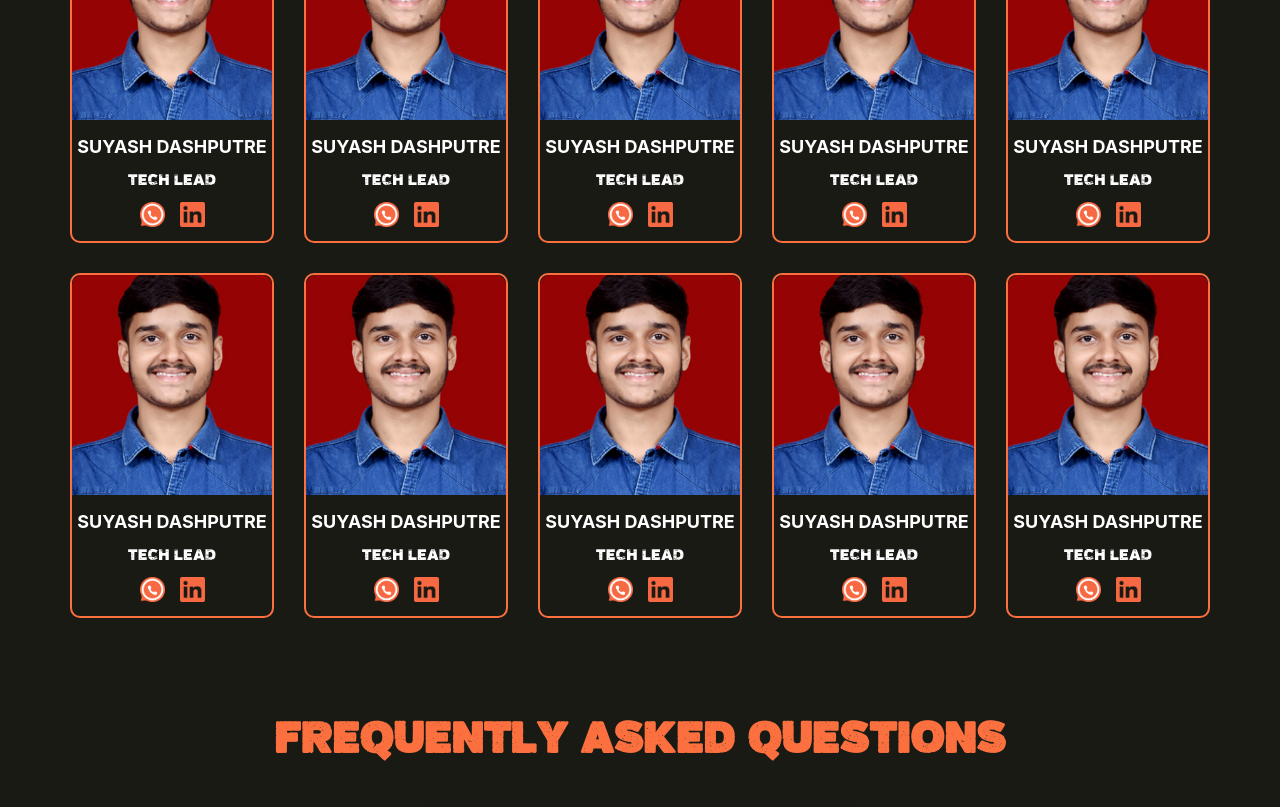
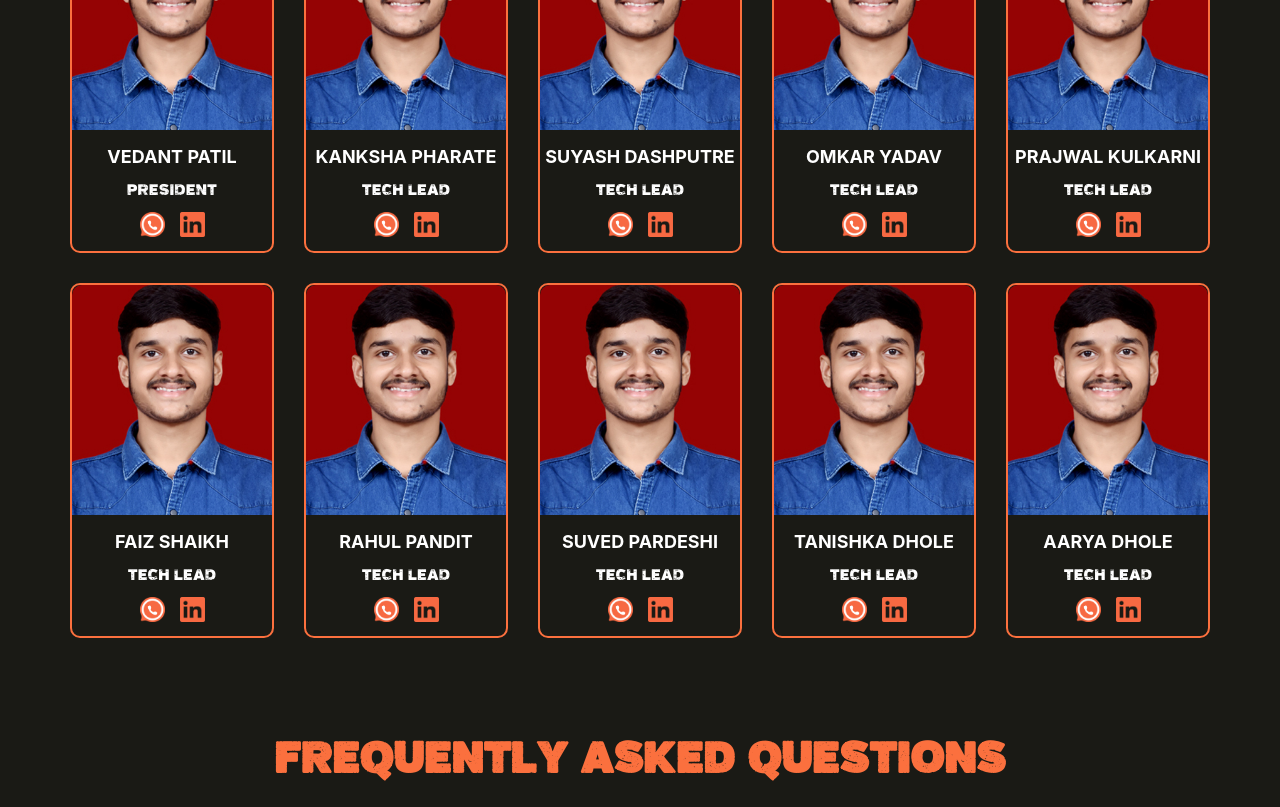
Before and after one commit to suyashcodes/zion2k24, a React (Create React App) app: page / in a window 1280 px wide. Shown: the part 4920-5727 px from the top of the page. Built offline with nearby package versions, Linux system fonts and the light colour scheme.

Commit message:
git commit -m "Team updated"

```diff
--- a/src/components/eventteam/Eventteam.jsx
+++ b/src/components/eventteam/Eventteam.jsx
@@ -11,7 +11,42 @@ const EventTeam = () => {
             src="./assets/Suyash_Dashputre.jpg"
             alt="Team Member 1"
           />
-          <h2 className="eventteam-name">SUYASH DASHPUTRE</h2>
+          <h2 className="eventteam-name">VEDANT PATIL</h2>
+          <p className="eventteam-position">PRESIDENT</p>
+          <div className="eventteam-social">
+            <a
+              className="whatsapp-anchor"
+              href="wa.me/+919922026188"
+              target="_blank"
+              rel="noopener noreferrer"
+            >
+              <img
+                className="socialImg"
+                src={"./assets/whatsapp.png"}
+                alt="Whatsapp Icons"
+              />
+            </a>
+            <a
+              className="whatsapp-anchor"
+              href="https://www.linkedin.com/in/codersuyash/"
+              target="_blank"
+              rel="noopener noreferrer"
+            >
+              <img
+                className="socialImg"
+                src={"./assets/linkedin.png"}
+                alt="Whatsapp Icons"
+              />
+            </a>
+          </div>
+        </div>
+        <div className="eventteam-card">
+          <img
+            className="eventteam-img"
+            src="./assets/Suyash_Dashputre.jpg"
+            alt="Team Member 1"
+          />
+          <h2 className="eventteam-name">KANKSHA PHARATE</h2>
           <p className="eventteam-position">Tech Lead</p>
           <div className="eventteam-social">
             <a
@@ -81,7 +116,7 @@ const EventTeam = () => {
             src="./assets/Suyash_Dashputre.jpg"
             alt="Team Member 1"
           />
-          <h2 className="eventteam-name">SUYASH DASHPUTRE</h2>
+          <h2 className="eventteam-name">OMKAR YADAV</h2>
           <p className="eventteam-position">Tech Lead</p>
           <div className="eventteam-social">
             <a
@@ -116,7 +151,7 @@ const EventTeam = () => {
             src="./assets/Suyash_Dashputre.jpg"
             alt="Team Member 1"
           />
-          <h2 className="eventteam-name">SUYASH DASHPUTRE</h2>
+          <h2 className="eventteam-name">PRAJWAL KULKARNI</h2>
           <p className="eventteam-position">Tech Lead</p>
           <div className="eventteam-social">
             <a
@@ -151,7 +186,7 @@ const EventTeam = () => {
             src="./assets/Suyash_Dashputre.jpg"
             alt="Team Member 1"
           />
-          <h2 className="eventteam-name">SUYASH DASHPUTRE</h2>
+          <h2 className="eventteam-name">FAIZ SHAIKH</h2>
           <p className="eventteam-position">Tech Lead</p>
           <div className="eventteam-social">
             <a
@@ -186,7 +221,7 @@ const EventTeam = () => {
             src="./assets/Suyash_Dashputre.jpg"
             alt="Team Member 1"
           />
-          <h2 className="eventteam-name">SUYASH DASHPUTRE</h2>
+          <h2 className="eventteam-name">RAHUL PANDIT</h2>
           <p className="eventteam-position">Tech Lead</p>
           <div className="eventteam-social">
             <a
@@ -221,7 +256,7 @@ const EventTeam = () => {
             src="./assets/Suyash_Dashputre.jpg"
             alt="Team Member 1"
           />
-          <h2 className="eventteam-name">SUYASH DASHPUTRE</h2>
+          <h2 className="eventteam-name">SUVED PARDESHI</h2>
           <p className="eventteam-position">Tech Lead</p>
           <div className="eventteam-social">
             <a
@@ -256,7 +291,7 @@ const EventTeam = () => {
             src="./assets/Suyash_Dashputre.jpg"
             alt="Team Member 1"
           />
-          <h2 className="eventteam-name">SUYASH DASHPUTRE</h2>
+          <h2 className="eventteam-name">TANISHKA DHOLE</h2>
           <p className="eventteam-position">Tech Lead</p>
           <div className="eventteam-social">
             <a
@@ -291,42 +326,7 @@ const EventTeam = () => {
             src="./assets/Suyash_Dashputre.jpg"
             alt="Team Member 1"
           />
-          <h2 className="eventteam-name">SUYASH DASHPUTRE</h2>
-          <p className="eventteam-position">Tech Lead</p>
-          <div className="eventteam-social">
-            <a
-              className="whatsapp-anchor"
-              href="wa.me/+919922026188"
-              target="_blank"
-              rel="noopener noreferrer"
-            >
-              <img
-                className="socialImg"
-                src={"./assets/whatsapp.png"}
-                alt="Whatsapp Icons"
-              />
-            </a>
-            <a
-              className="whatsapp-anchor"
-              href="https://www.linkedin.com/in/codersuyash/"
-              target="_blank"
-              rel="noopener noreferrer"
-            >
-              <img
-                className="socialImg"
-                src={"./assets/linkedin.png"}
-                alt="Whatsapp Icons"
-              />
-            </a>
-          </div>
-        </div>
-        <div className="eventteam-card">
-          <img
-            className="eventteam-img"
-            src="./assets/Suyash_Dashputre.jpg"
-            alt="Team Member 1"
-          />
-          <h2 className="eventteam-name">SUYASH DASHPUTRE</h2>
+          <h2 className="eventteam-name">AARYA DHOLE</h2>
           <p className="eventteam-position">Tech Lead</p>
           <div className="eventteam-social">
             <a
--- a/src/components/eventteam/eventteam.css
+++ b/src/components/eventteam/eventteam.css
@@ -49,7 +49,7 @@
 }
 .eventteam-img {
   width: 100%;
-  height: 220px; /* Maintain the desired height */
+  height: 230px; /* Maintain the desired height */
   object-fit: cover;
   border-top-left-radius: 10px;
   border-top-right-radius: 10px;
```
